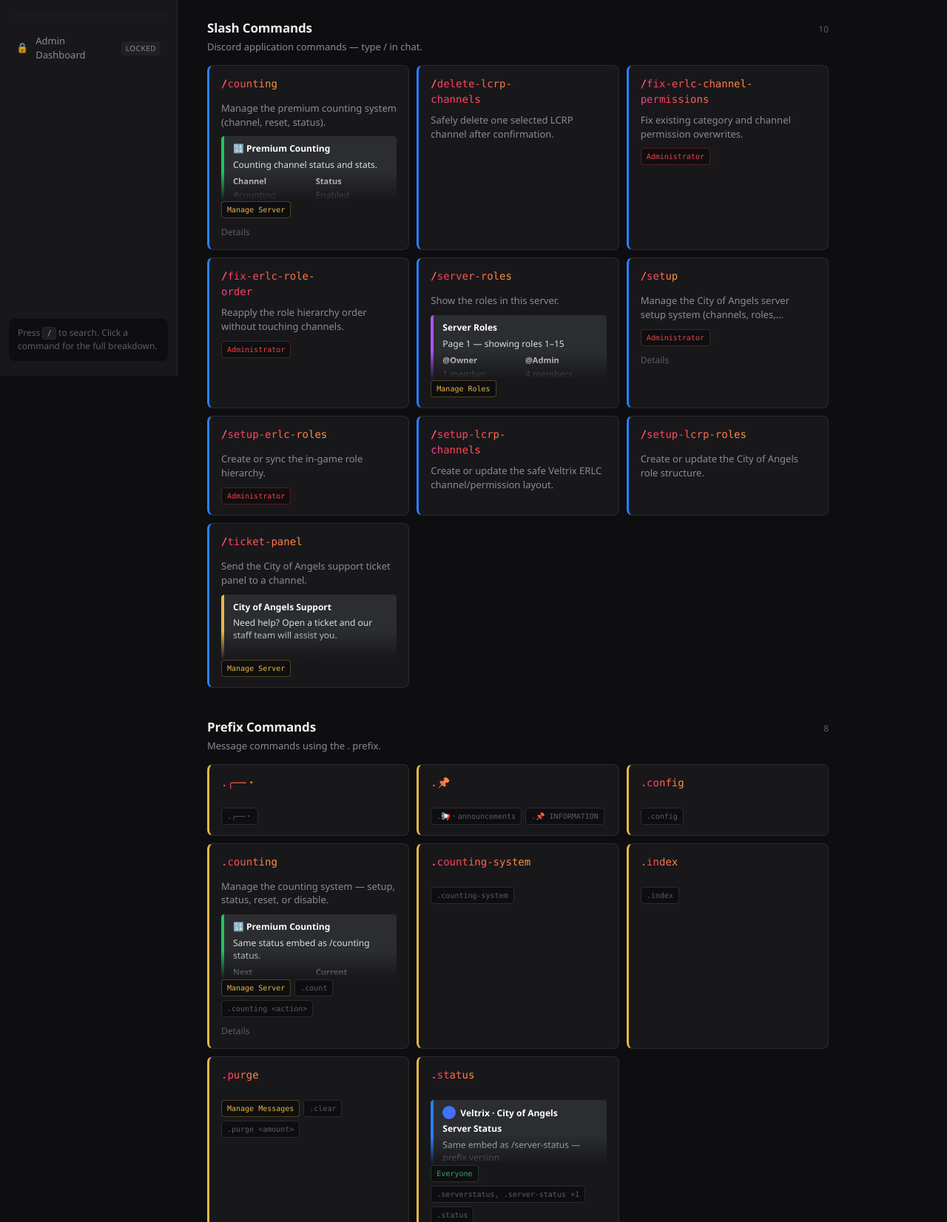
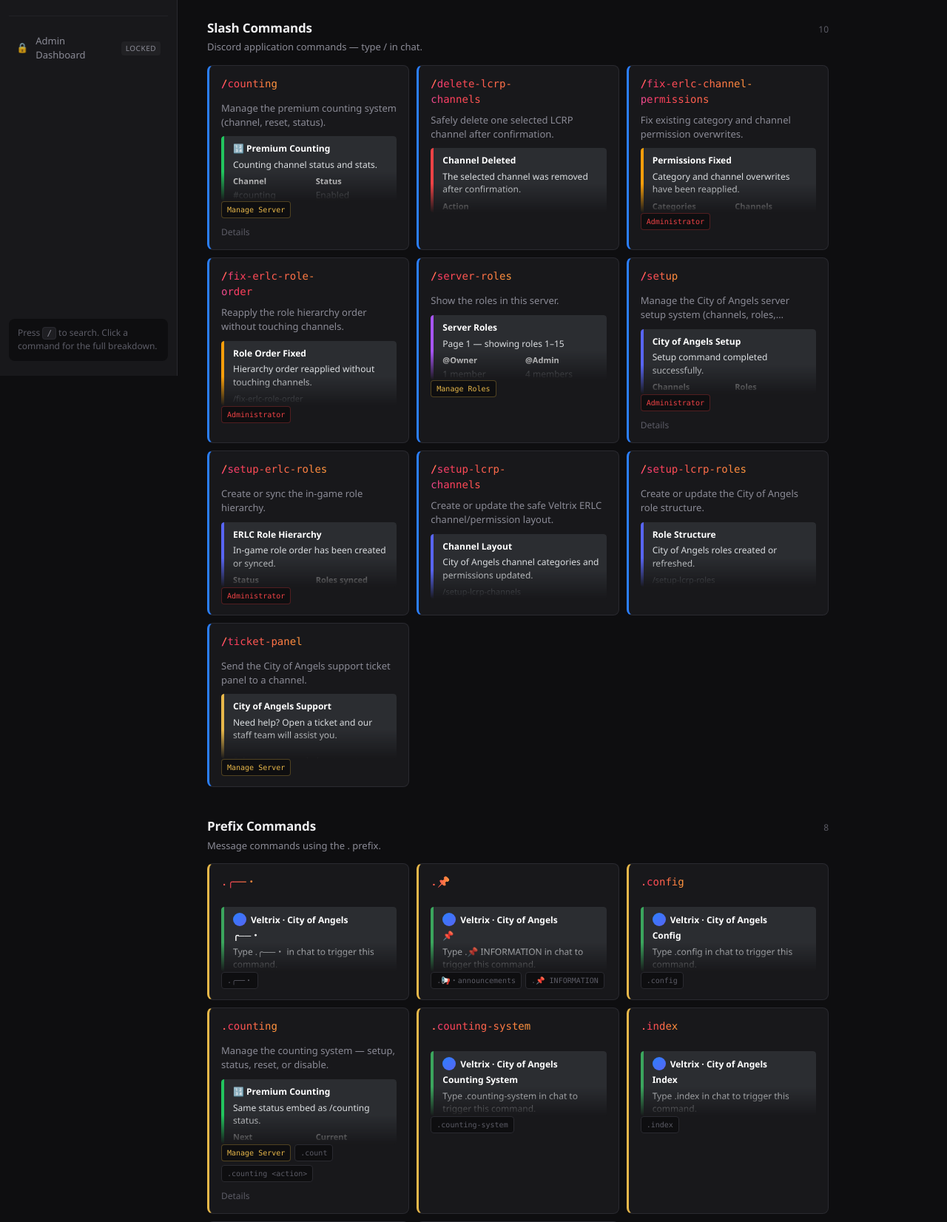
Before and after one commit to Preston155/hangout-website, a PHP site: page / in a window 1280 px wide. Shown: the part 292-1944 px from the top of the page at 74% size. Run offline with PHP 8.4, Linux system fonts and the light colour scheme.

Commit message:
Show Discord embed previews for every slash and prefix command on click.
Co-authored-by: Cursor <cursoragent@cursor.com>

```diff
--- a/css/commands.css
+++ b/css/commands.css
@@ -1538,3 +1538,8 @@ body.is-ready .boot { display: none; }
   text-transform: uppercase;
   letter-spacing: 0.04em;
 }
+
+.admin-badge--auto {
+  background: rgba(88, 101, 242, 0.15);
+  color: #949cf0;
+}
--- a/index.html
+++ b/index.html
@@ -10,7 +10,7 @@
     <link rel="preload" href="data/bot-commands.json?v=11" as="fetch" crossorigin />
     <link rel="icon" href="assets/favicon-32.png?v=8" type="image/png" sizes="32x32" />
     <link rel="apple-touch-icon" href="assets/veltrix-logo-256.webp?v=8" />
-    <link rel="stylesheet" href="css/commands.css?v=14" />
+    <link rel="stylesheet" href="css/commands.css?v=15" />
   </head>
   <body>
     <div id="boot" class="boot" aria-hidden="true">
@@ -29,6 +29,6 @@
     </div>
     <div id="app"></div>
     <div id="toast" class="toast hidden" role="status"></div>
-    <script src="js/app.js?v=11"></script>
+    <script src="js/app.js?v=12"></script>
   </body>
 </html>
--- a/js/app.js
+++ b/js/app.js
@@ -105,6 +105,92 @@ function cmdKey(cmd, catId) {
 function getEmbedPreview(cmd, catId) {
   if (!state.embeds) return null;
   return state.embeds[cmdKey(cmd, catId)] || null;
+}
+
+const EMBED_COLORS = {
+  slash: "#5865f2",
+  prefix: "#3ba55d",
+  session: "#a855f7",
+};
+
+function embedColorFor(cmd, catId) {
+  const type = cmd.type || "system";
+  if (type === "prefix" && catId === "session") return EMBED_COLORS.session;
+  return EMBED_COLORS[type] || "#2b7fff";
+}
+
+function humanizeCmdTitle(cmd) {
+  const raw = cmd.type === "system" ? cmd.name : cmdDisplayName(cmd);
+  if (/[^\x00-\x7F]/.test(raw)) return raw;
+  return raw
+    .replace(/-/g, " ")
+    .replace(/\b\w/g, (c) => c.toUpperCase());
+}
+
+function buildEmbedFromCommand(cmd, catId) {
+  const type = cmd.type || "system";
+  if (type !== "slash" && type !== "prefix") return null;
+
+  const invoke = cmdCopyText(cmd);
+  const title = humanizeCmdTitle(cmd);
+  let description = (cmd.description || "").trim();
+
+  if (!description) {
+    description =
+      type === "slash"
+        ? `Veltrix responds with an embed when you run ${invoke}.`
+        : `Type ${cmd.usage || invoke} in chat to trigger this command.`;
+  }
+
+  const fields = [];
+
+  if (cmd.permission) {
+    fields.push({ name: "Permission", value: cmd.permission, inline: true });
+  }
+
+  if (cmd.usage) {
+    fields.push({ name: "Usage", value: `\`${cmd.usage}\``, inline: true });
+  }
+
+  if ((cmd.subcommands || []).length) {
+    const lines = cmd.subcommands
+      .slice(0, 8)
+      .map((s) => `**${s.name}** — ${s.description || "Subcommand"}`)
+      .join("\n");
+    fields.push({ name: "Subcommands", value: lines, inline: false });
+  }
+
+  if ((cmd.options || []).length) {
+    const lines = cmd.options.map((o) => `**${o.name}** — ${o.description || "Option"}`).join("\n");
+    fields.push({ name: "Options", value: lines, inline: false });
+  }
+
+  if ((cmd.aliases || []).length) {
+    const labels = cmd.aliases.slice(0, 6).map((a) => aliasLabel(a, type)).join(", ");
+    fields.push({ name: "Aliases", value: labels, inline: true });
+  }
+
+  if (type === "slash" && !cmd.subcommands?.length && !cmd.options?.length) {
+    fields.push({ name: "Response", value: "Embed confirmation from Veltrix", inline: true });
+  }
+
+  return {
+    color: embedColorFor(cmd, catId),
+    author: { name: "Veltrix · City of Angels" },
+    title,
+    description,
+    fields: fields.length ? fields : undefined,
+    footer: { text: `${invoke} · City of Angels` },
+  };
+}
+
+function resolveEmbedPreview(cmd, catId) {
+  return getEmbedPreview(cmd, catId) || buildEmbedFromCommand(cmd, catId);
+}
+
+function showsEmbedPreview(cmd) {
+  const type = cmd.type || "system";
+  return type === "slash" || type === "prefix";
 }
 
 function renderDiscordEmbed(embed, compact = false) {
@@ -257,8 +343,9 @@ function permissionStats(data) {
 
 function embedCoverage(data) {
   const rows = collectAllCommands(data);
-  const withEmbed = rows.filter(({ cmd, cat }) => getEmbedPreview(cmd, cat.id));
-  return { total: rows.length, withEmbed: withEmbed.length, items: withEmbed };
+  const slashPrefix = rows.filter(({ cmd }) => showsEmbedPreview(cmd));
+  const custom = slashPrefix.filter(({ cmd, cat }) => getEmbedPreview(cmd, cat.id));
+  return { total: slashPrefix.length, withEmbed: slashPrefix.length, custom: custom.length, items: slashPrefix };
 }
 
 function renderAdminMain() {
@@ -275,8 +362,9 @@ function renderAdminMain() {
 
   const embedItems = embeds.items
     .map(({ cmd, cat }) => {
-      const label = cmd.type === "system" ? cmd.name : cmdCopyText(cmd);
-      return `<div class="admin-embed-item"><code>${esc(label)}</code><span class="admin-badge">Preview</span></div>`;
+      const label = cmdCopyText(cmd);
+      const isCustom = !!getEmbedPreview(cmd, cat.id);
+      return `<div class="admin-embed-item"><code>${esc(label)}</code><span class="admin-badge${isCustom ? "" : " admin-badge--auto"}">${isCustom ? "Custom" : "Auto"}</span></div>`;
     })
     .join("");
 
@@ -290,7 +378,7 @@ function renderAdminMain() {
       <div class="admin-card"><div class="admin-card__val">${counts.total}</div><div class="admin-card__label">Total commands</div></div>
       <div class="admin-card"><div class="admin-card__val">${counts.slash}</div><div class="admin-card__label">Slash</div></div>
       <div class="admin-card"><div class="admin-card__val">${counts.prefix}</div><div class="admin-card__label">Prefix</div></div>
-      <div class="admin-card"><div class="admin-card__val">${embeds.withEmbed}</div><div class="admin-card__label">Embed previews</div></div>
+      <div class="admin-card"><div class="admin-card__val">${embeds.withEmbed}</div><div class="admin-card__label">Embed previews (/ & .)</div></div>
     </div>
 
     <div class="admin-panel reveal is-visible">
@@ -313,7 +401,7 @@ function renderAdminMain() {
     </div>
 
     <div class="admin-panel reveal is-visible">
-      <h3>Commands with embed previews (${embeds.withEmbed}/${embeds.total})</h3>
+      <h3>Slash &amp; prefix embed previews (${embeds.custom} custom · ${embeds.withEmbed} total)</h3>
       <div class="admin-embed-list">${embedItems || "<p class=\"modal__desc\">No embed previews configured yet.</p>"}</div>
     </div>
 
@@ -382,7 +470,7 @@ function renderCard(cmd, catId) {
   const displayName = type === "system" ? cmd.name : cmdDisplayName(cmd);
   const key = cmdKey(cmd, catId);
   const hasMore = (cmd.subcommands || []).length || (cmd.options || []).length || cmd.notes;
-  const embed = getEmbedPreview(cmd, catId);
+  const embed = showsEmbedPreview(cmd) ? resolveEmbedPreview(cmd, catId) : null;
   const embedHtml = embed ? `<div class="card__preview">${renderDiscordEmbed(embed, true)}</div>` : "";
 
   const perm = cmd.permission
@@ -447,7 +535,8 @@ function renderModal() {
     ? `<div class="modal__block"><div class="modal__block-title">Notes</div><p class="modal__desc">${esc(cmd.notes)}</p></div>`
     : "";
 
-  const embed = state.modalCmd ? getEmbedPreview(cmd, state.modalCmd.cat.id) : null;
+  const embed =
+    state.modalCmd && showsEmbedPreview(cmd) ? resolveEmbedPreview(cmd, state.modalCmd.cat.id) : null;
   const embedBlock = embed
     ? `<div class="modal__block">
         <div class="modal__embed-label">Discord preview</div>
@@ -479,7 +568,8 @@ function renderModal() {
               <button class="btn" data-copy="${esc(copyVal)}" type="button">Copy</button>
             </div>
           </div>
-          ${perm}${aliases}${subs}${opts}${embedBlock}${notes}
+          ${embedBlock}
+          ${perm}${aliases}${subs}${opts}${notes}
           <button class="btn btn--ghost" id="modalClose2" type="button" style="width:100%;margin-top:6px">Close</button>
         </div>
       </div>
@@ -760,7 +850,7 @@ async function init() {
   try {
     const [cmdRes, embedRes] = await Promise.all([
       fetch("data/bot-commands.json?v=11", { cache: "no-store" }),
-      fetch("data/embed-previews.json?v=2", { cache: "no-store" }),
+      fetch("data/embed-previews.json?v=3", { cache: "no-store" }),
     ]);
     if (!cmdRes.ok) throw new Error("Failed to load commands");
     state.data = await cmdRes.json();
--- a/public/css/commands.css
+++ b/public/css/commands.css
@@ -1538,3 +1538,8 @@ body.is-ready .boot { display: none; }
   text-transform: uppercase;
   letter-spacing: 0.04em;
 }
+
+.admin-badge--auto {
+  background: rgba(88, 101, 242, 0.15);
+  color: #949cf0;
+}
--- a/public/data/embed-previews.json
+++ b/public/data/embed-previews.json
@@ -134,6 +134,73 @@
     ],
     "footer": { "text": "Use /server-roles page:2 for more" }
   },
+  "slash:setup:slash": {
+    "color": "#5865f2",
+    "title": "City of Angels Setup",
+    "description": "Setup command completed successfully.",
+    "fields": [
+      { "name": "Channels", "value": "Layout updated", "inline": true },
+      { "name": "Roles", "value": "Synced", "inline": true },
+      { "name": "Permissions", "value": "Reapplied", "inline": true }
+    ],
+    "footer": { "text": "/setup · Administrator" }
+  },
+  "slash:setup-erlc-roles:slash": {
+    "color": "#5865f2",
+    "title": "ERLC Role Hierarchy",
+    "description": "In-game role order has been created or synced.",
+    "fields": [
+      { "name": "Status", "value": "Complete", "inline": true },
+      { "name": "Roles synced", "value": "24", "inline": true }
+    ],
+    "footer": { "text": "/setup-erlc-roles" }
+  },
+  "slash:setup-lcrp-channels:slash": {
+    "color": "#5865f2",
+    "title": "Channel Layout",
+    "description": "City of Angels channel categories and permissions updated.",
+    "footer": { "text": "/setup-lcrp-channels" }
+  },
+  "slash:setup-lcrp-roles:slash": {
+    "color": "#5865f2",
+    "title": "Role Structure",
+    "description": "City of Angels roles created or refreshed.",
+    "footer": { "text": "/setup-lcrp-roles" }
+  },
+  "slash:fix-erlc-channel-permissions:slash": {
+    "color": "#f59e0b",
+    "title": "Permissions Fixed",
+    "description": "Category and channel overwrites have been reapplied.",
+    "fields": [
+      { "name": "Categories", "value": "12 checked", "inline": true },
+      { "name": "Channels", "value": "38 updated", "inline": true }
+    ],
+    "footer": { "text": "/fix-erlc-channel-permissions" }
+  },
+  "slash:fix-erlc-role-order:slash": {
+    "color": "#f59e0b",
+    "title": "Role Order Fixed",
+    "description": "Hierarchy order reapplied without touching channels.",
+    "footer": { "text": "/fix-erlc-role-order" }
+  },
+  "slash:delete-lcrp-channels:slash": {
+    "color": "#ed4245",
+    "title": "Channel Deleted",
+    "description": "The selected channel was removed after confirmation.",
+    "fields": [
+      { "name": "Action", "value": "Confirmed delete", "inline": true }
+    ],
+    "footer": { "text": "/delete-lcrp-channels" }
+  },
+  "prefix:purge:prefix": {
+    "color": "#ed4245",
+    "title": "Messages Purged",
+    "description": "Bulk-deleted messages in this channel (pinned messages skipped).",
+    "fields": [
+      { "name": "Deleted", "value": "50 messages", "inline": true }
+    ],
+    "footer": { "text": ".purge · Manage Messages" }
+  },
   "systems:Ticket System:system": {
     "color": "#e8b84a",
     "title": "Ticket #1042",
--- a/public/index.html
+++ b/public/index.html
@@ -10,7 +10,7 @@
     <link rel="preload" href="data/bot-commands.json?v=11" as="fetch" crossorigin />
     <link rel="icon" href="assets/favicon-32.png?v=8" type="image/png" sizes="32x32" />
     <link rel="apple-touch-icon" href="assets/veltrix-logo-256.webp?v=8" />
-    <link rel="stylesheet" href="css/commands.css?v=14" />
+    <link rel="stylesheet" href="css/commands.css?v=15" />
   </head>
   <body>
     <div id="boot" class="boot" aria-hidden="true">
@@ -29,6 +29,6 @@
     </div>
     <div id="app"></div>
     <div id="toast" class="toast hidden" role="status"></div>
-    <script src="js/app.js?v=11"></script>
+    <script src="js/app.js?v=12"></script>
   </body>
 </html>
```
Also changed, not shown: public/js/app.js.
